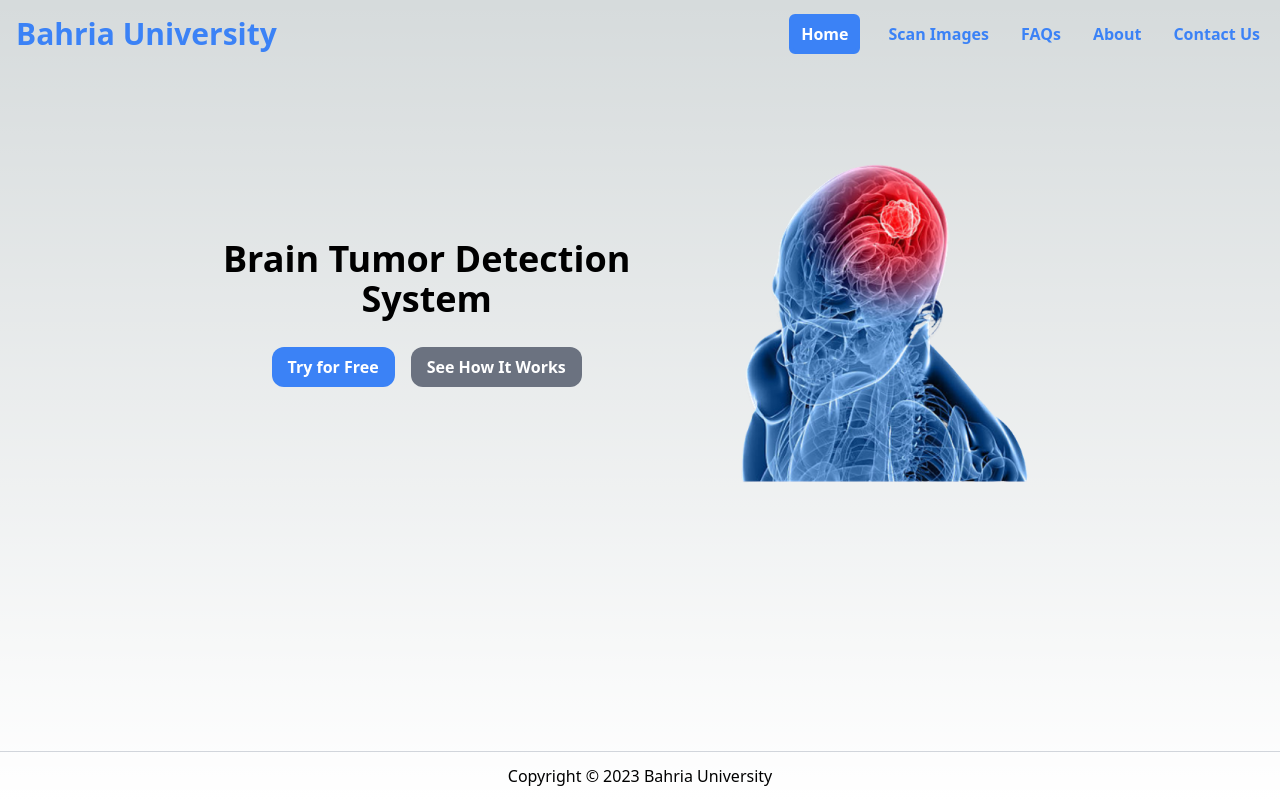
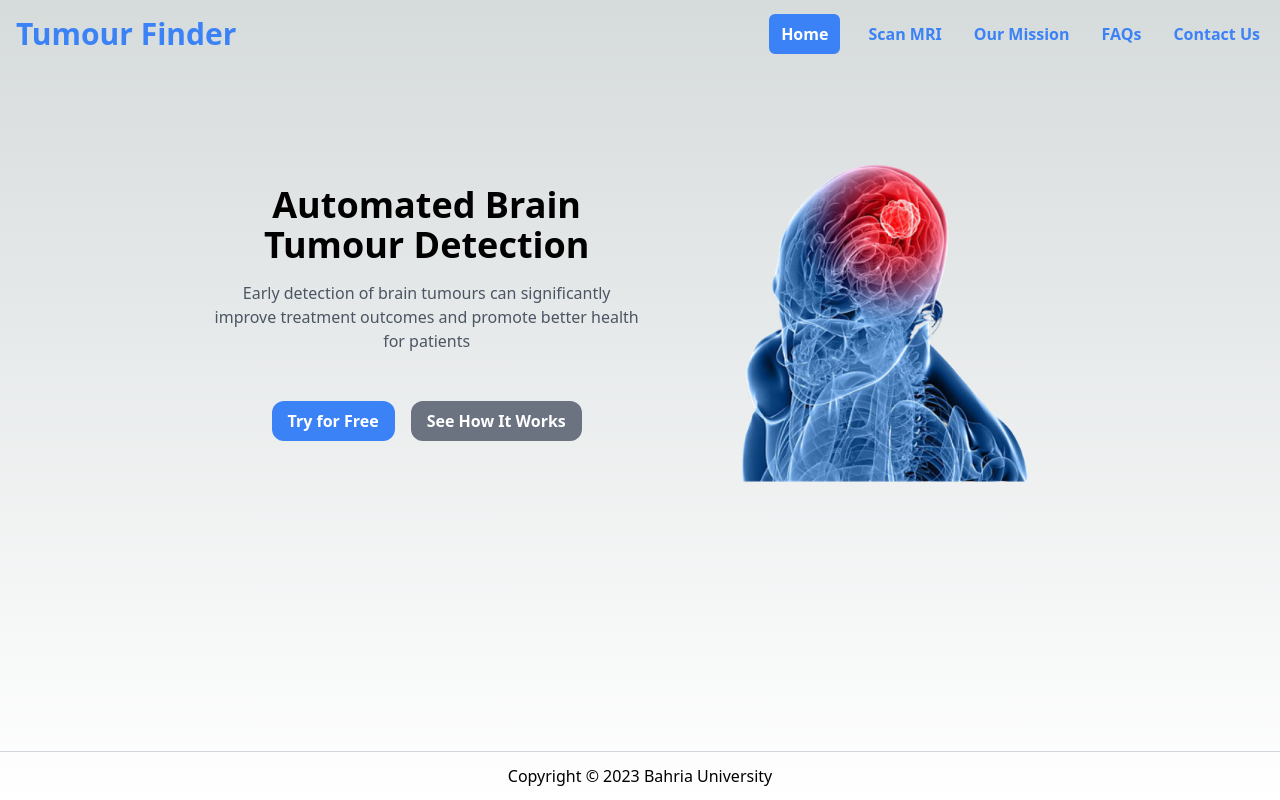
Before and after one commit to hasanelahi7/brainTumorProject, a Next.js app: page / in a window 1280 px wide. Built offline with nearby package versions, Linux system fonts and the light colour scheme.

Commit message:
UI changes

```diff
--- a/components/navbar.js
+++ b/components/navbar.js
@@ -42,9 +42,25 @@ const Navbar = () => {
                     }
                     onClick={() => setOpenNav(false)}
                 >
-                    Scan Images
+                    Scan MRI
                 </Typography>
             </Link>
+
+            <Link href="/mission" className="flex items-center">
+                <Typography
+                    as="li"
+                    variant="paragraph"
+                    className={
+                        router.pathname == '/mission'
+                            ? 'cursor-pointer px-2 py-1 font-semibold text-white border-blue-500 bg-blue-500 rounded-md	border-4'
+                            : 'cursor-pointer p-1 font-semibold text-blue-500'
+                    }
+                    onClick={() => setOpenNav(false)}
+                >
+                    Our Mission
+                </Typography>
+            </Link>
+
             <Link href="/faqs" className="flex items-center">
                 <Typography
                     as="li"
@@ -57,20 +73,6 @@ const Navbar = () => {
                     onClick={() => setOpenNav(false)}
                 >
                     FAQs
-                </Typography>
-            </Link>
-            <Link href="/about" className="flex items-center">
-                <Typography
-                    as="li"
-                    variant="paragraph"
-                    className={
-                        router.pathname == '/about'
-                            ? 'cursor-pointer px-2 py-1 font-semibold text-white border-blue-500 bg-blue-500 rounded-md	border-4'
-                            : 'cursor-pointer p-1 font-semibold text-blue-500'
-                    }
-                    onClick={() => setOpenNav(false)}
-                >
-                    About
                 </Typography>
             </Link>
 
@@ -96,7 +98,7 @@ const Navbar = () => {
             <div className="container flex items-center justify-between text-blue-gray-900">
                 <Link href="/">
                     <h1 className="mr-4 text-3xl cursor-pointer py-1.5 font-bold text-blue-500">
-                        Bahria University
+                        Tumour Finder
                     </h1>
                 </Link>
 
--- a/pages/_app.js
+++ b/pages/_app.js
@@ -9,7 +9,7 @@ export default function App({ Component, pageProps }) {
          <Head>
          <link rel="shortcut icon" href={favicon.src} type="image/x-icon" />
 
-                <title>Brain Tumor</title>
+                <title>Tumour Finder</title>
             </Head>
         <Component {...pageProps} />
     </Layout>
--- a/pages/contactUs.js
+++ b/pages/contactUs.js
@@ -9,7 +9,7 @@ function contactUs() {
             Help Us With Feedback
           </h2>
           <p className="mb-8 lg:mb-16 font-light text-center text-gray-500 dark:text-gray-400 sm:text-xl">
-            Got a sugesstion? Want to contribute towards models? Want to Report
+            Got a suggestion? Want to contribute towards models? Want to report
             a malfunction? Let us know.
           </p>
           <form
--- a/pages/faqs.js
+++ b/pages/faqs.js
@@ -1,6 +1,6 @@
 import React, { useState } from 'react';
 
-function Docs() {
+function faqs() {
   const faqs = [
     {
       question: 'What is brain tumour detection using MRI?',
@@ -12,7 +12,7 @@ function Docs() {
     },
     {
       question: 'Is the tool accurate?',
-      answer: 'The accuracy of the tool is subject to the quality of the MRI images used as input. While the deep learning algorithm would most likely to return correct results, it has not been validated for clinical use. Hence, the tool cannot be used for clinical purposes but can be employed for research purposes.',
+      answer: 'The accuracy of the tool is subject to the quality of the MRI images used as input. While the deep learning algorithm would most likely return correct results, it has not been validated for clinical use. Hence, the tool cannot be used for clinical purposes but can be employed for research purposes.',
     },
     {
       question: 'What types of brain tumours can the tool detect?',
@@ -59,7 +59,7 @@ function Docs() {
   return (
 
 <div className="text-center p-4 rounded-lg">
-  <h1 className="text-2xl font-bold text-blue-500 mb-4">Hi! We are here to answer your questions.</h1>
+  <h1 className="text-2xl font-bold text-black-500 mb-4">Hi! We are here to answer your questions.</h1>
   <div className="w-3/4 mt-[2.75rem]">
     {faqs.map((faq, index) => (
       <div key={index} className="mb-4">
@@ -76,11 +76,7 @@ function Docs() {
   </div>
 </div>
 
-
-
-
-
   );
 }
 
-export default Docs;
+export default faqs;
--- a/pages/index.js
+++ b/pages/index.js
@@ -16,7 +16,7 @@ export default function Home() {
   };
 
   const handleAboutClick = () => {
-    router.push("/about");
+    router.push("/faqs");
   };
 
   return (
@@ -24,8 +24,11 @@ export default function Home() {
       <div className="w-full md:w-2/3 mx-auto flex flex-col md:flex-row items-center justify-center">
         <div className="md:w-1/2 px-8 md:px-0">
           <h1 className="text-3xl md:text-4xl font-bold mb-4 text-center">
-            Brain Tumor Detection System
+            Automated Brain Tumour Detection
           </h1>
+          <p className="text-gray-600 text-center mb-12">
+        Early detection of brain tumours can significantly improve treatment outcomes and promote better health for patients
+        </p>
           <div className="flex flex-col md:flex-row gap-4 mt-7 justify-center md:justify-center">
             <button
               className="bg-blue-500 hover:bg-blue-400 text-white font-bold py-2 px-4 rounded-xl"
--- a/pages/about.js
+++ b/pages/mission.js
@@ -1,6 +1,6 @@
 import React from 'react';
 
-export default function About() {
+export default function Mission() {
   return (
     <div>
       <h1 className="text-6xl font-thin">Our mission</h1>
--- a/pages/news.js
+++ /dev/null
@@ -1,10 +0,0 @@
-import React from 'react'
-
-function news() {
-  return (
-    <div>
-        <h1 className='text-center'>News</h1></div>
-  )
-}
-
-export default news
--- a/pages/try.js
+++ b/pages/try.js
@@ -39,10 +39,10 @@ return (
   <div className="flex flex-col items-center justify-center mt-3">
     <div className="w-full max-w-3xl">
       <h1 className="text-3xl text-center font-bold mb-2">
-        Brain Tumor Detection System
+        Automated Brain Tumour Detection
       </h1>
       <p className="text-gray-600 text-center mb-12">
-        Upload an image to analyze for brain tumor detection
+        Upload an image to analyze for brain tumour detection
       </p>
       <div className="flex flex-col md:flex-row justify-center items-center">
         <div className={`w-full md:w-1/2 flex items-center max-w-md ml-2  justify-center ${result ? 'md:mr-4' : ''}`}>
```
